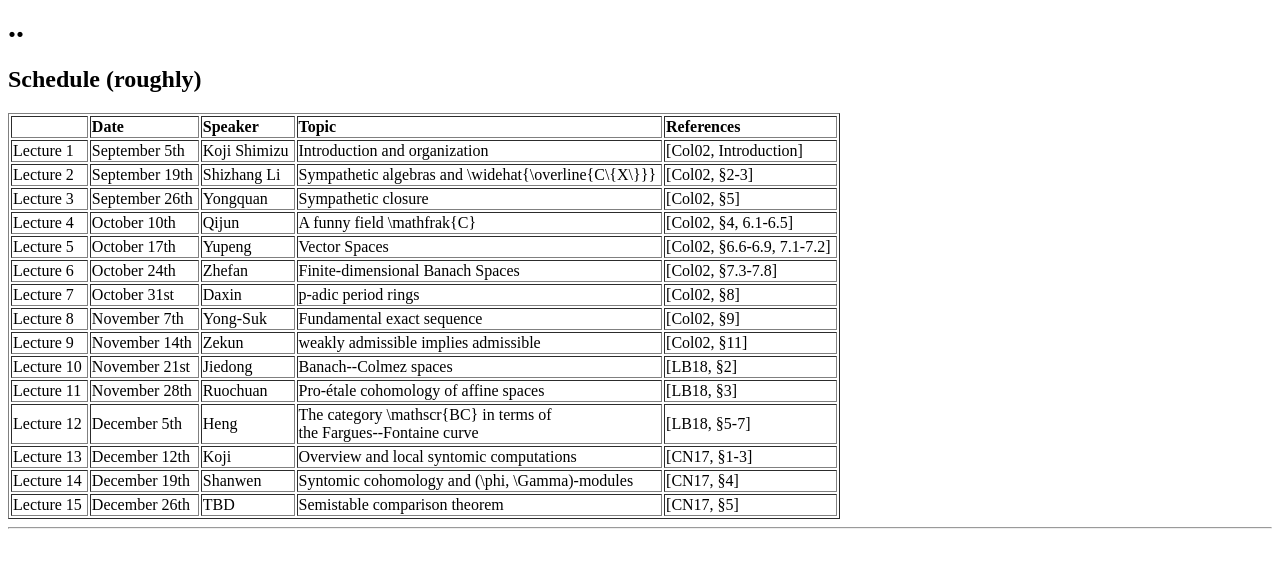
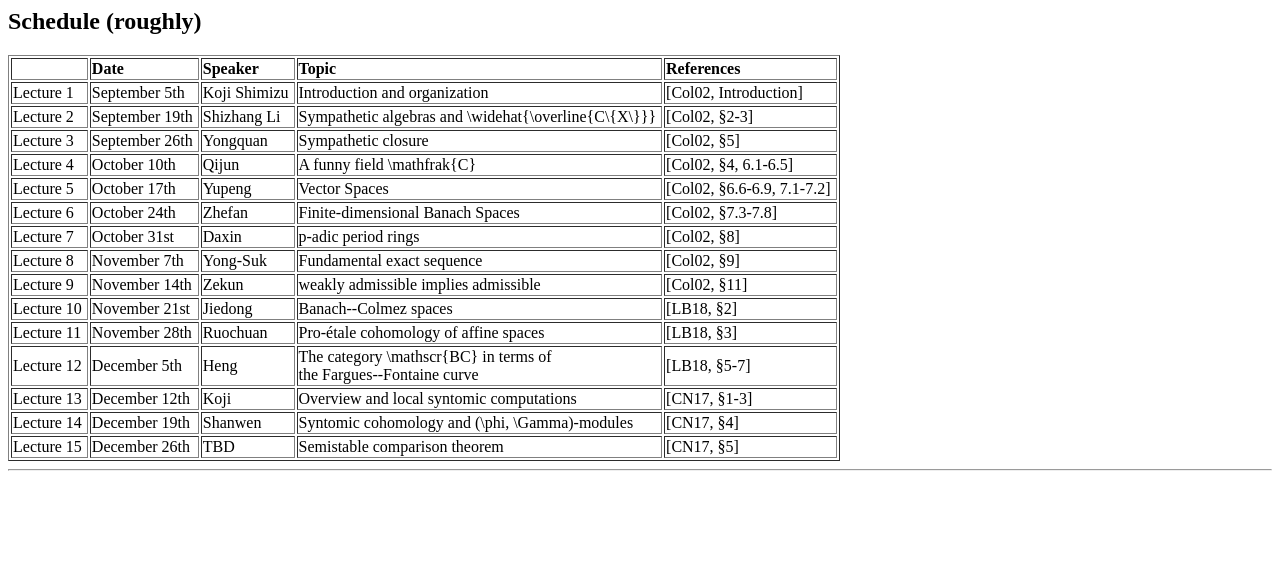
Before and after one commit to Linlinsai/tsinghuamath.github.io, a plain HTML site: page Index.html in a window 1280 px wide. Drawn offline with Linux system fonts and the light colour scheme.

Commit message:
Update Index.html

```diff
--- a/Index.html
+++ b/Index.html
@@ -10,13 +10,6 @@
 </head>
 
 <body bgcolor="#FFFFFF">
-
-
-<h1>
-..
-
-
-
 
 
 
```
